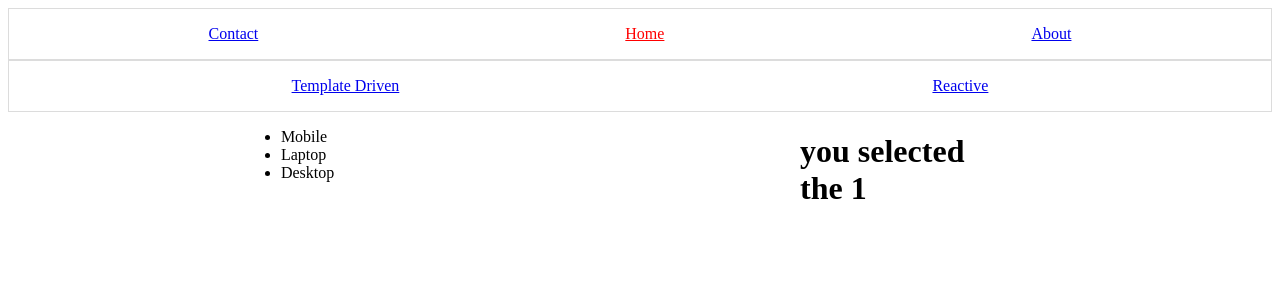
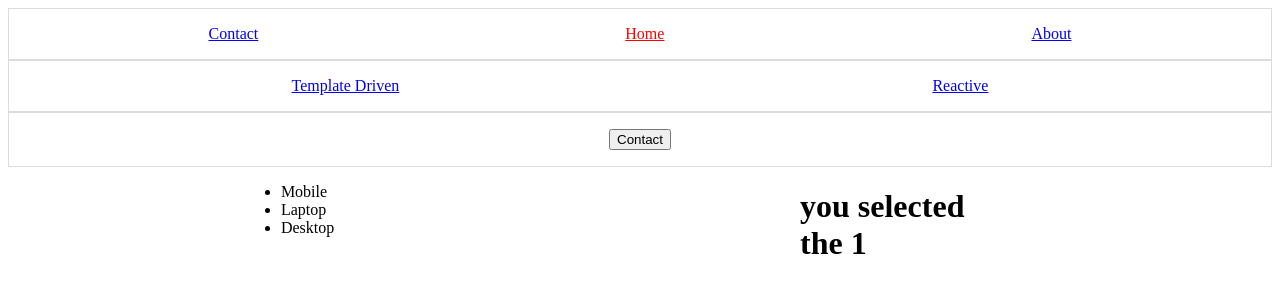
Before and after one commit to aniruddhha/angular, an Angular app in the folder ang-app/: page /home in a window 1280 px wide. Shown: the top 300 px of the page. Built offline with nearby package versions, Linux system fonts and the light colour scheme.

Commit message:
router navigation

```diff
--- a/ang-app/src/app/app.component.html
+++ b/ang-app/src/app/app.component.html
@@ -27,5 +27,9 @@
   <a [routerLink]="['/rct']" [routerLinkActive]="'active'">Reactive</a>
 </div>
 
+<div class="cnt-cntr">
+  <input type="button" value="Contact" (click)="onContact()">
+</div>
+
 
 <router-outlet></router-outlet>
--- a/ang-app/src/app/app.component.ts
+++ b/ang-app/src/app/app.component.ts
@@ -1,4 +1,5 @@
 import { Component } from '@angular/core';
+import { Router } from '@angular/router';
 
 @Component({
   selector: 'app-root',
@@ -6,6 +7,14 @@ import { Component } from '@angular/core';
   styleUrls: ['./app.component.css']
 })
 export class AppComponent {
+
+
+  constructor(
+    private router: Router
+  ) {
+
+  }
+
   framework = 'React';
   version = 16
 
@@ -14,4 +23,8 @@ export class AppComponent {
 
   dt = new Date()
   amt = 1000
+
+  onContact() {
+    this.router.navigate(['/contact', 8666])
+  }
 }
--- a/ang-app/src/app/contact/contact.component.ts
+++ b/ang-app/src/app/contact/contact.component.ts
@@ -15,6 +15,8 @@ export class ContactComponent implements OnInit {
   ) { }
 
   ngOnInit(): void {
+
+    console.log(this.actRt)
     this.actRt.params.subscribe(pr => {
       console.log(pr)
       this.address = pr['addr']
```
